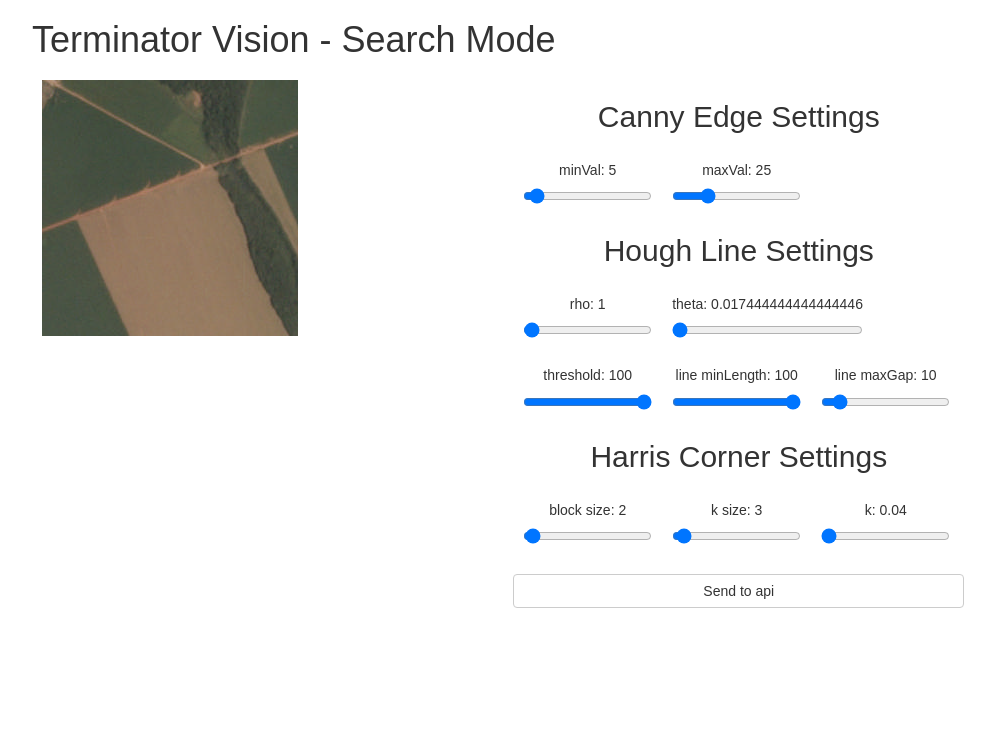
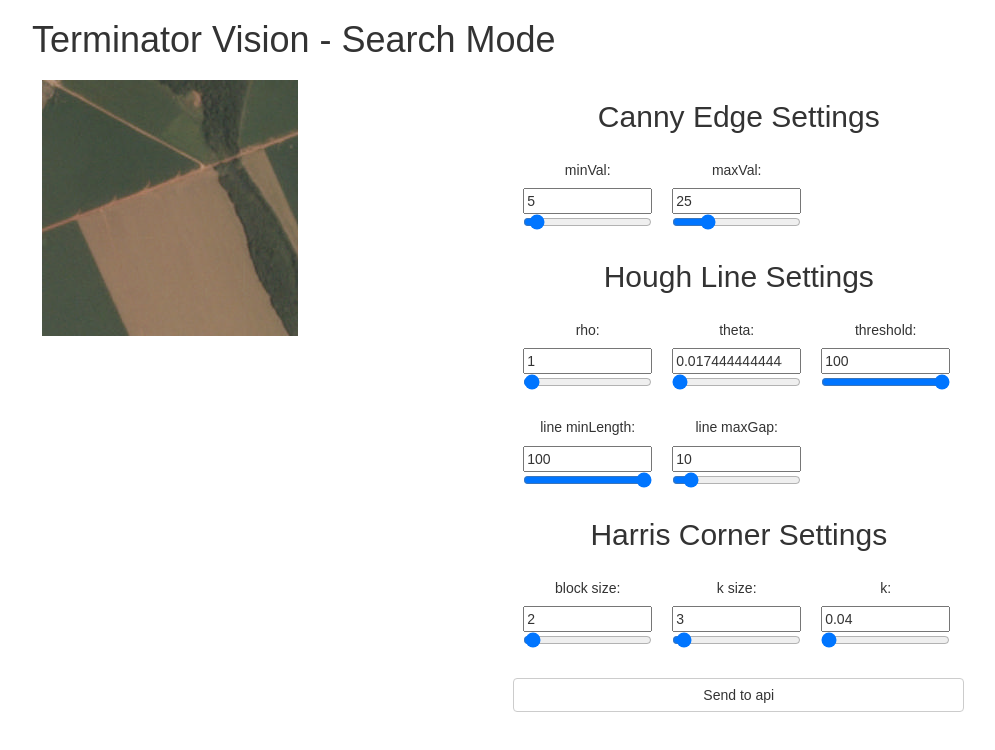
Before and after one commit to luojxxx/Online-Computer-Vision, a React (Create React App) app in the folder frontend/: page / in a window 1280 px wide. Shown: the top 750 px of the page, without its empty margins (128-1123 px from the left). Built offline with nearby package versions, Linux system fonts and the light colour scheme.

Commit message:
Updated Frontend Event Slider to include manual inputs and Updated Backend to convert string into float then. Fixed passing corner params

```diff
--- a/frontend/src/App.js
+++ b/frontend/src/App.js
@@ -96,7 +96,7 @@ class App extends Component {
   }
 
   onUpdate(evt) {
-    evt.preventDefault();
+    // evt.preventDefault();
     this.setState(this.getFormInfo());
     this.postApi();
   }
--- a/frontend/src/InputRange.js
+++ b/frontend/src/InputRange.js
@@ -1,15 +1,28 @@
 import React, { Component } from 'react';
 
 class InputRange extends Component {
+    constructor(props){
+        super(props);
+        this.updateSlider = this.updateSlider.bind(this);
+    }
+
+    updateSlider(){
+        document.getElementById(this.props.label).value = document.getElementById(this.props.label+'box').value;
+        this.props.callBack();
+    }
+
     render() {
       return (
         <div className='setting'>
-        <h5>{this.props.label}: {this.props.value}</h5>
+          <h5>{this.props.label}: </h5>
+          <input id={this.props.label+'box'} type='number' value={this.props.value} onChange={this.updateSlider}
+          min={this.props.min} max={this.props.max} step={this.props.step} />
           <input id={this.props.label} type='range' onChange={this.props.callBack}
           min={this.props.min} max={this.props.max} step={this.props.step} />
         </div>
       );
     }
+
 }
 
 export default InputRange;
```
Also changed, not shown: 1 other file (tests, documents, lock files or other folders). Lines whose indentation alone changed are shown as unchanged.
